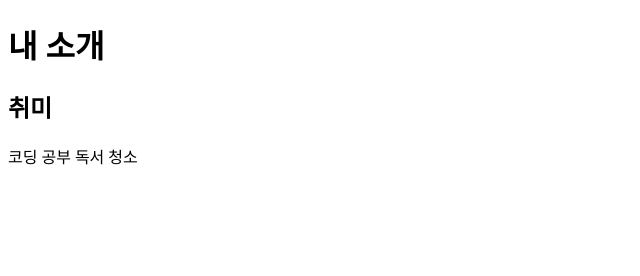
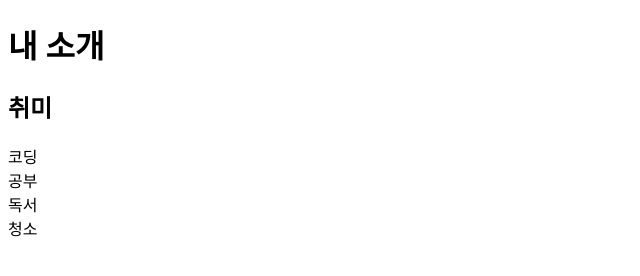
Before and after one commit to kimgahyonii/2023_WSM_103, a plain HTML site: page index.html in a window 1280 px wide. Shown: the whole page, without its empty margins (0-640 px from the left). Drawn offline with Linux system fonts and the light colour scheme.

Commit message:
<br> 줄바꿈

```diff
--- a/index.html
+++ b/index.html
@@ -31,9 +31,9 @@
     <!--h1 ~ h6까지 있으며 숫자가 클수록 글자의 크기는 작아진다.-->
     <h1>내 소개</h1>
     <h2>취미</h2>
-    코딩
-    공부
-    독서
-    청소
+    코딩<br>
+    공부<br>
+    독서<br>
+    청소<br>
 </body>
 </html>
```
